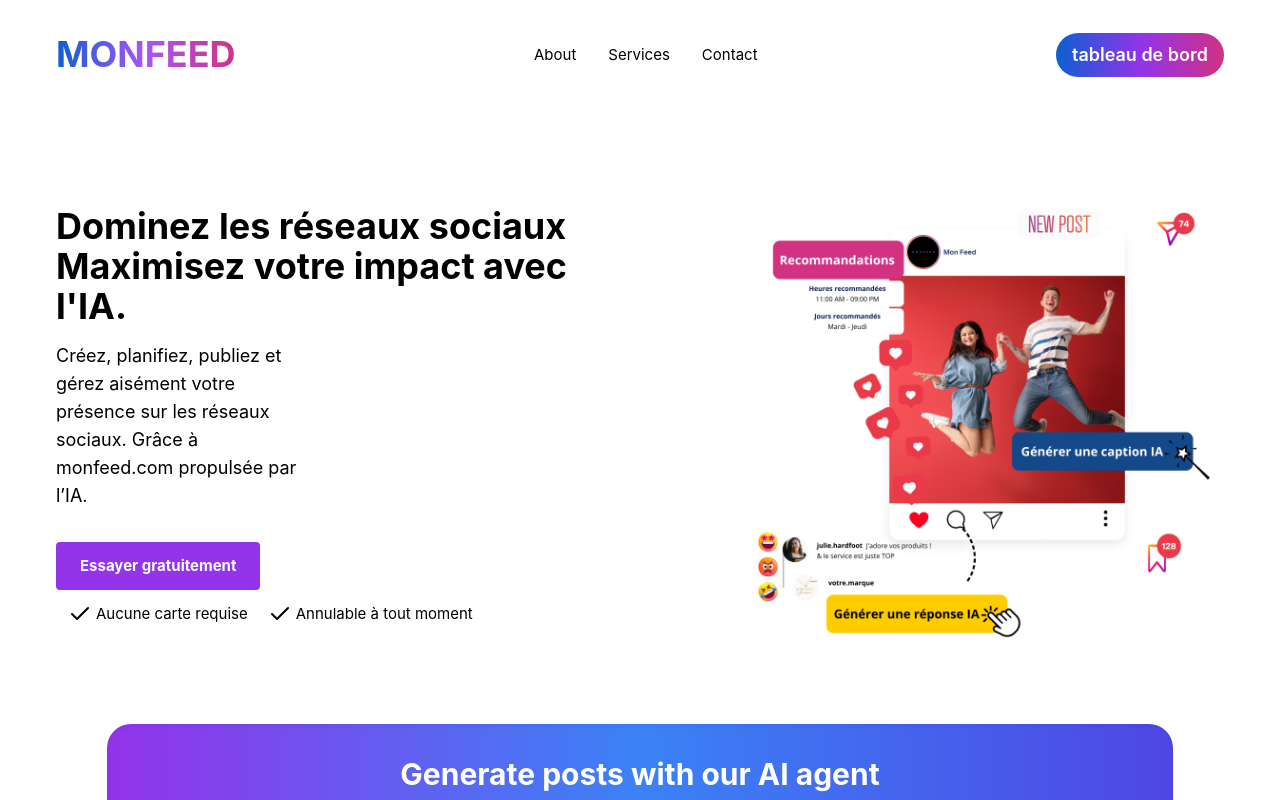
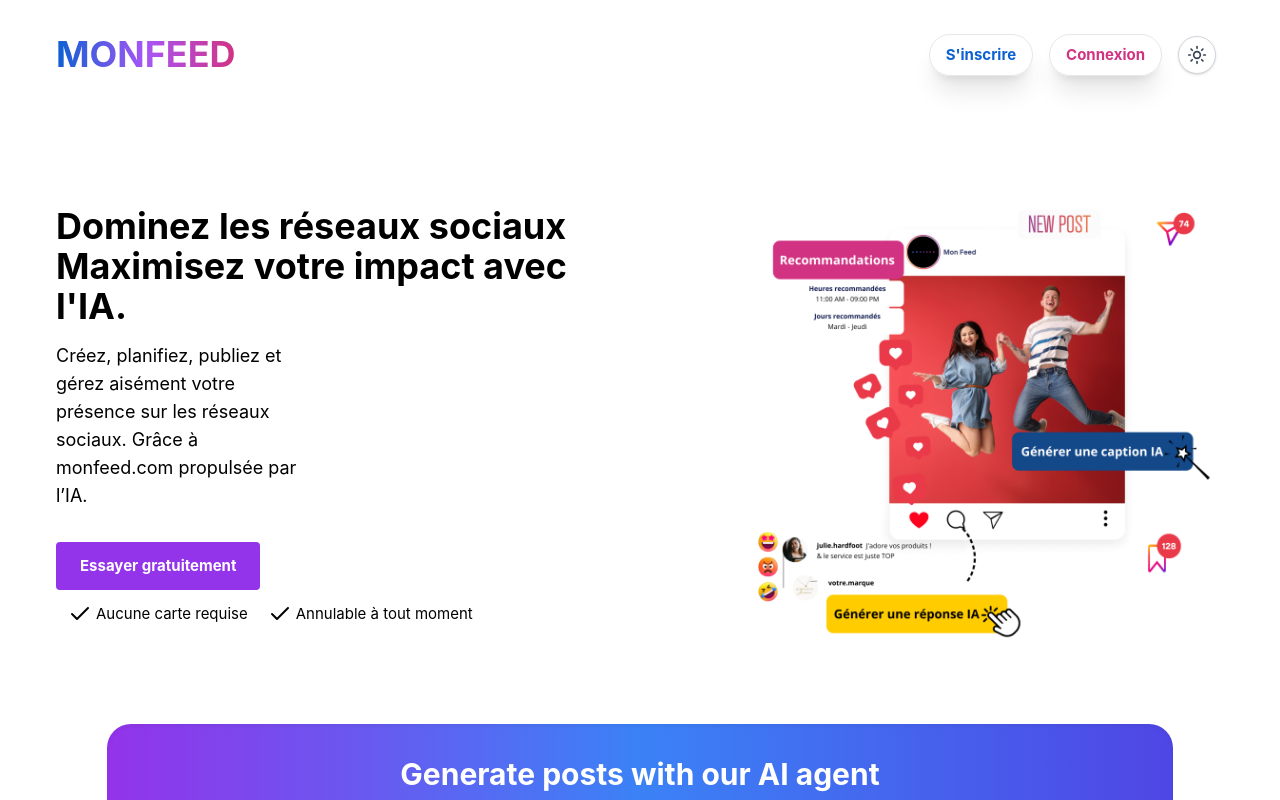
Before and after one commit to mehdidarmiche/monfeed-front, a Vue app in the folder front/: page / in a window 1280 px wide. Shown: the top 800 px of the page. Built offline with nearby package versions, Linux system fonts and the light colour scheme.

Commit message:
feat: add dark mode support and update Tailwind CSS configuration

```diff
--- a/front/src/components/Home.vue
+++ b/front/src/components/Home.vue
@@ -3,8 +3,23 @@
   name: 'HomePage'
 })
 
-import { Check, Facebook, Twitter, Instagram, Linkedin } from 'lucide-vue-next'
-import { ref } from 'vue'
+import { Check, Facebook, Twitter, Instagram, Linkedin, Moon, Sun } from 'lucide-vue-next'
+import { ref, onMounted, watch } from 'vue'
+
+const isDark = ref(false)
+
+onMounted(() => {
+  // Appliquer la préférence sauvegardée
+  const saved = localStorage.getItem('theme')
+  isDark.value = saved === 'dark'
+
+  document.documentElement.classList.toggle('dark', isDark.value)
+})
+
+watch(isDark, (val) => {
+  document.documentElement.classList.toggle('dark', val)
+  localStorage.setItem('theme', val ? 'dark' : 'light')
+})
 
 const open = ref(null)
 const toggle = (index) => {
@@ -46,35 +61,45 @@
 </script>
 
 <template>
-  <header class="flex items-center justify-between mx-14 mt-8">
+  <div class="dark:bg-dark-bg">
+    <header class="flex items-center justify-between mx-14 pt-8">
       <h1
         class="text-4xl font-bold leading-tight uppercase bg-gradient-to-r from-primary via-purple-500 to-secondary text-transparent bg-clip-text w-fit"
       >
         MONFEED
       </h1>
-    <nav class="flex items-center">
-      <ul class="flex">
-        <li class="mx-4"><a href="#about">About</a></li>
-        <li class="mx-4"><a href="#services">Services</a></li>
-        <li class="mx-4"><a href="#contact">Contact</a></li>
-      </ul>
-    </nav>
+      <div class="flex items-center">
         <a
-      class="py-2 px-4 rounded-full cursor-pointer text-lg bg-gradient-to-r from-primary via-purple-600 to-secondary text-white font-semibold"
-      href="#Dashboard"
+          class="dark:bg-white py-2 px-4 mx-2 rounded-full shadow-xl cursor-pointer font-bold border text-primary"
+          href="/register"
+          >S'inscrire</a
         >
-      tableau de bord</a
+        <a
+          class="dark:bg-white py-2 px-4 mx-2 rounded-full shadow-xl cursor-pointer border font-bold text-secondary"
+          href="/login"
         >
+          Connexion</a
+        >
+        <button
+  @click="isDark = !isDark"
+  class="p-2 rounded-full border mx-2 border-gray-300 dark:border-gray-600
+         bg-white dark:bg-gray-800 text-gray-700 dark:text-white
+         shadow transition duration-300 hover:scale-105"
+  aria-label="Toggle dark mode"
+>
+  <component :is="isDark ? Moon : Sun" class="w-5 h-5" />
+</button>
+      </div>
     </header>
     <main>
-    <div class="hero-header flex items-center justify-between mt-24 mx-14">
+      <div class="hero-header dark:text-white flex items-center justify-between mt-24 mx-14">
         <div class="hero-text w-1/2">
           <h2 class="text-4xl font-bold">
             Dominez les réseaux sociaux <br />Maximisez votre impact avec l'IA.
           </h2>
           <p class="mt-4 text-lg w-5/12">
-          Créez, planifiez, publiez et gérez aisément votre présence sur les réseaux sociaux. Grâce
-          à monfeed.com propulsée par l’IA.
+            Créez, planifiez, publiez et gérez aisément votre présence sur les réseaux sociaux.
+            Grâce à monfeed.com propulsée par l’IA.
           </p>
           <a
             href="#projects"
@@ -84,7 +109,9 @@
           </a>
           <div class="mt-3 flex w-fit">
             <span class="text-center mx-2 flex"> <Check class="mx-1" />Aucune carte requise</span>
-          <span class="text-center mx-2 flex"> <Check class="mx-1" />Annulable à tout moment</span>
+            <span class="text-center mx-2 flex">
+              <Check class="mx-1" />Annulable à tout moment</span
+            >
           </div>
         </div>
         <div class="hero-image w-5/12">
@@ -106,19 +133,19 @@
         </div>
       </section>
 
-    <div class="grid grid-cols-12 grid-rows-12 gap-4 mx-auto w-10/12 mb-12 text-gray-800">
+      <div class="grid grid-cols-12  grid-rows-12 gap-4 mx-auto w-10/12 mb-12 text-gray-800">
         <!-- Bloc 1 -->
         <div
-        class="col-span-7 row-span-3 p-6 rounded-2xl shadow-lg flex items-center flex-col md:flex-row gap-4 h-full"
+          class="col-span-7 bg-white row-span-3 p-6 rounded-2xl shadow-lg flex items-center flex-col md:flex-row gap-4 h-full"
         >
           <img src="/images/Caption.jpg" alt="Génération de contenu" class="w-1/3" />
           <div>
             <h3 class="text-xl font-bold mb-2">Générez des contenus en un clic</h3>
             <p>
-            MonFeed met la puissance de l’intelligence artificielle au service de votre créativité.
-            Vous avez une idée ? L’IA la transforme instantanément en post percutant, rédige des
-            légendes engageantes, propose des variantes et traduit automatiquement votre contenu si
-            besoin. Créez mieux, plus vite — sans jamais manquer d’inspiration.
+              MonFeed met la puissance de l’intelligence artificielle au service de votre
+              créativité. Vous avez une idée ? L’IA la transforme instantanément en post percutant,
+              rédige des légendes engageantes, propose des variantes et traduit automatiquement
+              votre contenu si besoin. Créez mieux, plus vite — sans jamais manquer d’inspiration.
             </p>
           </div>
         </div>
@@ -130,11 +157,11 @@
           <img src="/images/Emotion.jpg" alt="Analyse de sentiment" class="mb-2" />
           <h3 class="text-xl font-bold mb-2">Priorisez les conversations importantes</h3>
           <p>
-          Grâce à son analyse de sentiment basée sur l’IA, MonFeed détecte automatiquement l’émotion
-          derrière chaque commentaire reçu. Qu’il s’agisse d’enthousiasme, de frustration ou de
-          doute, vous comprenez instantanément le ressenti de votre communauté et adaptez vos
-          réponses avec justesse. C’est plus qu’une réponse : c’est une relation humaine amplifiée
-          par la technologie.
+            Grâce à son analyse de sentiment basée sur l’IA, MonFeed détecte automatiquement
+            l’émotion derrière chaque commentaire reçu. Qu’il s’agisse d’enthousiasme, de
+            frustration ou de doute, vous comprenez instantanément le ressenti de votre communauté
+            et adaptez vos réponses avec justesse. C’est plus qu’une réponse : c’est une relation
+            humaine amplifiée par la technologie.
           </p>
         </div>
 
@@ -149,8 +176,8 @@
               MonFeed vous permet de planifier vos publications à l’avance pour garder une présence
               constante, même quand vous n’êtes pas connecté. En quelques clics, vous préparez votre
               contenu, et la plateforme se charge de le diffuser au moment le plus opportun pour
-            maximiser l’engagement. Vous restez maître de votre stratégie, tout en libérant un temps
-            précieux.
+              maximiser l’engagement. Vous restez maître de votre stratégie, tout en libérant un
+              temps précieux.
             </p>
           </div>
         </div>
@@ -166,8 +193,8 @@
               MonFeed s’appuie sur l’intelligence artificielle pour analyser en profondeur vos
               performances sociales et vous offrir des recommandations sur-mesure. Plus besoin de
               deviner ce qui fonctionne : la plateforme vous guide vers les meilleurs créneaux de
-            publication, identifie les types de contenus les plus engageants, et vous aide à trouver
-            le bon rythme pour capter l’attention sans lasser votre audience. L’objectif ?
+              publication, identifie les types de contenus les plus engageants, et vous aide à
+              trouver le bon rythme pour capter l’attention sans lasser votre audience. L’objectif ?
               <span class="font-semibold text-secondary"
                 >Vous faire gagner en visibilité, en efficacité et en résultats.</span
               >
@@ -182,9 +209,9 @@
           <img src="/images/Response.jpg" alt="Réponses intelligentes" class="w-1/2 mb-4" />
           <h3 class="text-xl font-bold mb-2">Des réponses adaptées et rapides</h3>
           <p>
-          MonFeed vous aide à répondre avec justesse, en un seul clic. Choisissez le ton, reformulez
-          automatiquement vos messages, et laissez l’IA adapter votre réponse en fonction du
-          ressenti du client. Vous gagnez en pertinence, sans perdre de temps.
+            MonFeed vous aide à répondre avec justesse, en un seul clic. Choisissez le ton,
+            reformulez automatiquement vos messages, et laissez l’IA adapter votre réponse en
+            fonction du ressenti du client. Vous gagnez en pertinence, sans perdre de temps.
           </p>
         </div>
 
@@ -195,17 +222,19 @@
           <img src="/images/Moderation.jpg" alt="Réponses enregistrées" class="w-1/2 mb-4" />
           <h3 class="text-xl font-bold mb-2">Réduisez de moitié le temps de réponse</h3>
           <p>
-          Avec les réponses enregistrées, vous n’avez plus besoin de tout réécrire. Enregistrez vos
-          messages types, personnalisez-les à la volée, et gérez vos interactions à la vitesse de
-          l’éclair. Votre temps est précieux, vos réponses aussi.
+            Avec les réponses enregistrées, vous n’avez plus besoin de tout réécrire. Enregistrez
+            vos messages types, personnalisez-les à la volée, et gérez vos interactions à la vitesse
+            de l’éclair. Votre temps est précieux, vos réponses aussi.
           </p>
         </div>
       </div>
-    <section class="bg-white text-gray-900 py-20 px-6" id="faq">
+      <section class="bg-white text-gray-900 dark:bg-dark-bg dark:text-white py-20 px-6" id="faq">
         <div class="max-w-6xl mx-auto grid md:grid-cols-2 gap-12">
           <div>
             <h2 class="text-4xl font-bold mb-2">Foire aux questions</h2>
-          <div class="w-24 h-1 bg-gradient-to-r from-primary to-secondary rounded-full mt-4"></div>
+            <div
+              class="w-24 h-1 bg-gradient-to-r from-primary to-secondary rounded-full mt-4"
+            ></div>
           </div>
 
           <div class="space-y-4">
@@ -213,7 +242,7 @@
               v-for="(faq, index) in faqs"
               :key="index"
               @click="toggle(index)"
-            class="cursor-pointer rounded-xl border-l-4 border-secondary bg-gray-50 hover:bg-gray-100 transition px-6 py-5"
+              class="cursor-pointer rounded-xl border-l-4 border-secondary bg-gray-50 hover:bg-gray-100 transition px-6 py-5 dark:bg-gray-800"
             >
               <div class="flex justify-between items-center">
                 <h3 class="font-semibold text-lg text-left">{{ faq.question }}</h3>
@@ -221,14 +250,14 @@
                   {{ open === index ? '−' : '+' }}
                 </span>
               </div>
-            <p v-if="open === index" class="mt-4 text-gray-600 transition-all text-left">
+              <p v-if="open === index" class="mt-4 text-gray-600 dark:text-white transition-all text-left">
                 {{ faq.answer }}
               </p>
             </div>
           </div>
         </div>
       </section>
-    <footer class="bg-gray-100 py-12 mt-24 text-gray-700">
+      <footer class="bg-gray-100 dark:bg-gray-700 py-12 mt-24 text-gray-700 dark:text-white">
         <div class="max-w-7xl mx-auto px-6 grid md:grid-cols-3 gap-14">
           <!-- Bloc 1 : Logo + description -->
           <div>
@@ -238,9 +267,9 @@
               MonFeed
             </h3>
             <p class="mt-4 text-sm leading-relaxed">
-            MonFeed est une plateforme tout-en-un propulsée par l’IA pour créer, planifier, publier
-            et analyser vos contenus sur les réseaux sociaux. Gagnez du temps, boostez votre
-            présence, et restez focus sur l’essentiel.
+              MonFeed est une plateforme tout-en-un propulsée par l’IA pour créer, planifier,
+              publier et analyser vos contenus sur les réseaux sociaux. Gagnez du temps, boostez
+              votre présence, et restez focus sur l’essentiel.
             </p>
           </div>
 
@@ -284,4 +313,5 @@
         </div>
       </footer>
     </main>
+  </div>
 </template>
--- a/front/tailwind.config.js
+++ b/front/tailwind.config.js
@@ -1,11 +1,13 @@
 /** @type {import('tailwindcss').Config} */
 export default {
+  darkMode: 'class',
   content: ['./index.html', './src/**/*.{vue,js,ts,jsx,tsx}'],
   theme: {
     extend: {
       colors: {
         primary: '#0c60d2',
-        secondary: '#d13282'
+        secondary: '#d13282',
+        'dark-bg': '#1e1e2f'
       }
     }
   },
```
Lines whose indentation alone changed are shown as unchanged.
